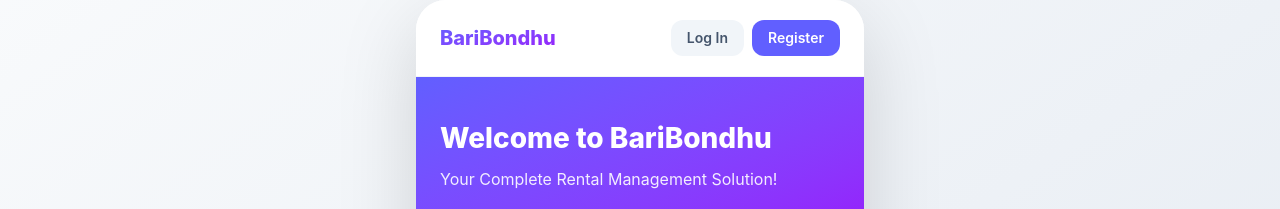
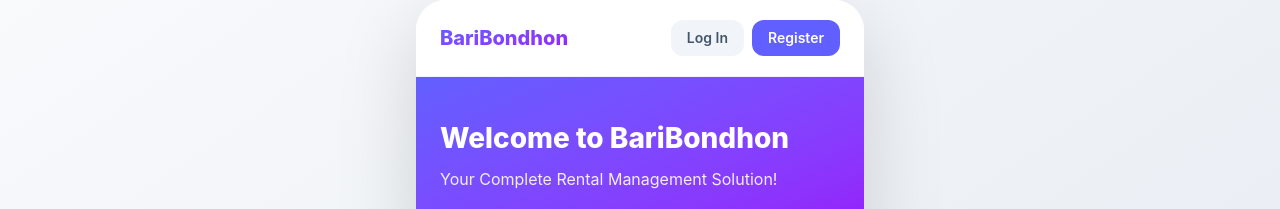
Before and after one commit to Real-System-Makers/BariBondhon_Frontend, a Next.js app: page / in a window 1280 px wide. Shown: the top 209 px of the page. Built offline with nearby package versions, Linux system fonts and the light colour scheme; no server answers.

Commit message:
refactor: Rename "BariBondhu" to "BariBondhon" in app metadata and UI text.

```diff
--- a/app/layout.tsx
+++ b/app/layout.tsx
@@ -15,7 +15,7 @@ const geistMono = Geist_Mono({
 });
 
 export const metadata: Metadata = {
-  title: "BariBondhu",
+  title: "BariBondhon",
   description: "Your Complete Rental Management Solution!",
 };
 
--- a/app/page.tsx
+++ b/app/page.tsx
@@ -35,7 +35,7 @@ const Home = () => {
     <div className="flex flex-col h-full">
       <header className="p-5 px-6 flex justify-between items-center bg-white flex-shrink-0 border-b border-slate-100">
         <div className="text-xl font-extrabold bg-gradient-to-br from-indigo-500 to-purple-600 bg-clip-text text-transparent">
-          BariBondhu
+          BariBondhon
         </div>
         <div className="flex gap-2">
           <Link href="/login">
@@ -54,7 +54,7 @@ const Home = () => {
       <main className="flex-1 overflow-y-auto">
         <div className="bg-gradient-to-br from-indigo-500 to-purple-600 text-white pt-10 px-6 pb-[70px] relative after:content-[''] after:absolute after:bottom-0 after:left-0 after:right-0 after:h-10 after:bg-slate-100 after:rounded-t-[30px]">
           <div className="text-[28px] font-extrabold mb-2 relative z-[2]">
-            Welcome to BariBondhu
+            Welcome to BariBondhon
           </div>
           <div className="text-base opacity-90 relative z-[2]">
             Your Complete Rental Management Solution!
```
